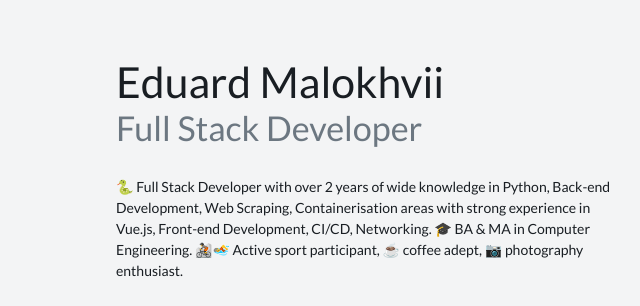
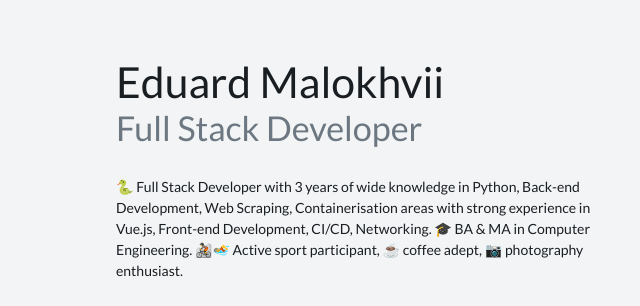
Before and after one commit to malokhvii-eduard/malokhvii-eduard.github.io, a plain HTML site: page index.html in a window 1280 px wide. Shown: the top 306 px of the page, 370-1010 px from the left. Drawn offline with Linux system fonts and the light colour scheme.

Commit message:
Deploying to gh-pages from @ malokhvii-eduard/malokhvii-eduard.github.io@af943abb334a9aca3778bdaca9676498c0b7c7e9 🚀

```diff
--- a/index.html
+++ b/index.html
@@ -3,7 +3,7 @@
   <head>
     <meta charset="utf-8">
       <title>Eduard Malokhvii</title>
-      <meta name="description" content="🐍 Full Stack Developer with over 2 years of wide knowledge in Python, Back-end Development, Web Scraping, Containerisation areas with strong experience in Vue.js, Front-end Development, CI/CD, Networking. 🎓 BA &amp;amp; MA in Computer Engineering. 🚵🏊 Active sport participant, ☕️ coffee adept, 📷 photography enthusiast.">
+      <meta name="description" content="🐍 Full Stack Developer with 3 years of wide knowledge in Python, Back-end Development, Web Scraping, Containerisation areas with strong experience in Vue.js, Front-end Development, CI/CD, Networking. 🎓 BA &amp;amp; MA in Computer Engineering. 🚵🏊 Active sport participant, ☕️ coffee adept, 📷 photography enthusiast.">
     <meta name="viewport" content="width=device-width, initial-scale=1">
     <link rel="stylesheet" href="https://fonts.googleapis.com/css?family=Lato:400,700&display=swap">
     <style>:root {
@@ -256,7 +256,7 @@
             <h2>Full Stack Developer</h2>
         </div>
           <article>
-            <p>🐍 Full Stack Developer with over 2 years of wide knowledge in Python, Back-end Development, Web Scraping, Containerisation areas with strong experience in Vue.js, Front-end Development, CI/CD, Networking. 🎓 BA &amp; MA in Computer Engineering. 🚵🏊 Active sport participant, ☕️ coffee adept, 📷 photography enthusiast.</p>
+            <p>🐍 Full Stack Developer with 3 years of wide knowledge in Python, Back-end Development, Web Scraping, Containerisation areas with strong experience in Vue.js, Front-end Development, CI/CD, Networking. 🎓 BA &amp; MA in Computer Engineering. 🚵🏊 Active sport participant, ☕️ coffee adept, 📷 photography enthusiast.</p>
           </article>
         <ul class="icon-list">
               <li>
```
